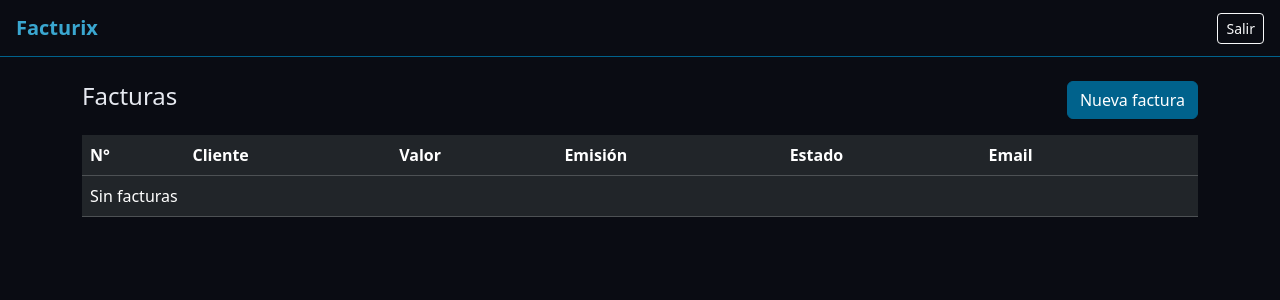
After one commit to vortex-labs-co/facturiX, a Django app: page /facturas/ in a window 1280 px wide. The commit adds this page. Shown: the top 300 px of the page. Run offline with Django 5.2, Linux system fonts and the light colour scheme; the visitor is signed in with stand-in values (Sample User, id 1); data that the repository does not hold is empty.

Commit message:
Fase 3: facturas con consecutivo, PDF y envio por email

```diff
--- a/core/admin.py
+++ b/core/admin.py
@@ -1,6 +1,7 @@
 from django.contrib import admin
 
-from .models import Cliente, Contrato
+from .models import Cliente, Contrato, Factura
 
 admin.site.register(Cliente)
 admin.site.register(Contrato)
+admin.site.register(Factura)
--- a/core/urls.py
+++ b/core/urls.py
@@ -14,4 +14,8 @@ urlpatterns = [
     path('contratos/', views.contrato_lista, name='contrato_lista'),
     path('contratos/nuevo/', views.contrato_crear, name='contrato_crear'),
     path('contratos/<int:pk>/editar/', views.contrato_editar, name='contrato_editar'),
+    path('facturas/', views.factura_lista, name='factura_lista'),
+    path('facturas/nueva/', views.factura_crear, name='factura_crear'),
+    path('facturas/<int:pk>/pdf/', views.factura_pdf, name='factura_pdf'),
+    path('facturas/<int:pk>/enviar/', views.factura_enviar, name='factura_enviar'),
 ]
--- a/core/views.py
+++ b/core/views.py
@@ -1,8 +1,12 @@
 from django.contrib.auth.decorators import login_required
+from django.core.mail import EmailMessage
+from django.http import HttpResponse
 from django.shortcuts import get_object_or_404, redirect, render
+from django.template.loader import render_to_string
+from xhtml2pdf import pisa
 
-from .forms import ClienteForm, ContratoForm
-from .models import Cliente, Contrato
+from .forms import ClienteForm, ContratoForm, FacturaForm
+from .models import Cliente, Contrato, Factura
 
 
 @login_required
@@ -65,3 +69,51 @@ def contrato_editar(request, pk):
         form.save()
         return redirect('contrato_lista')
     return render(request, 'core/form.html', {'form': form, 'titulo': 'Editar contrato'})
+
+
+def _factura_pdf(factura):
+    html = render_to_string('core/factura_pdf.html', {'factura': factura})
+    response = HttpResponse(content_type='application/pdf')
+    response['Content-Disposition'] = f'attachment; filename="{factura.numero}.pdf"'
+    pisa.CreatePDF(html, dest=response)
+    return response
+
+
+@login_required
+def factura_lista(request):
+    facturas = Factura.objects.select_related('cliente').all()
+    return render(request, 'core/factura_lista.html', {'facturas': facturas})
+
+
+@login_required
+def factura_crear(request):
+    form = FacturaForm(request.POST or None)
+    if form.is_valid():
+        form.save()
+        return redirect('factura_lista')
+    return render(request, 'core/form.html', {'form': form, 'titulo': 'Nueva factura'})
+
+
+@login_required
+def factura_pdf(request, pk):
+    factura = get_object_or_404(Factura, pk=pk)
+    return _factura_pdf(factura)
+
+
+@login_required
+def factura_enviar(request, pk):
+    factura = get_object_or_404(Factura, pk=pk)
+    if request.method == 'POST':
+        pdf = _factura_pdf(factura)
+        email = EmailMessage(
+            subject=f'Factura {factura.numero} - Vortex Labs',
+            body=f'Estimado/a {factura.cliente.nombre}, adjunto encontrará la factura {factura.numero}.',
+            to=[factura.cliente.correo],
+        )
+        email.attach(f'{factura.numero}.pdf', pdf.content, 'application/pdf')
+        email.send()
+        factura.enviada_email = True
+        factura.estado = 'enviada'
+        factura.save()
+        return redirect('factura_lista')
+    return render(request, 'core/factura_enviar.html', {'factura': factura})
--- /dev/null
+++ b/templates/core/factura_lista.html
@@ -0,0 +1,23 @@
+{% extends 'base.html' %}
+{% block content %}
+<div class="d-flex justify-content-between align-items-center mb-3">
+  <h4>Facturas</h4>
+  <a href="{% url 'factura_crear' %}" class="btn btn-primary">Nueva factura</a>
+</div>
+<table class="table table-dark table-hover">
+  <thead><tr><th>N°</th><th>Cliente</th><th>Valor</th><th>Emisión</th><th>Estado</th><th>Email</th><th></th></tr></thead>
+  <tbody>
+  {% for f in facturas %}
+    <tr>
+      <td>{{ f.numero }}</td><td>{{ f.cliente.nombre }}</td><td>${{ f.valor }}</td>
+      <td>{{ f.fecha_emision }}</td><td>{{ f.get_estado_display }}</td>
+      <td>{% if f.enviada_email %}✅{% else %}—{% endif %}</td>
+      <td>
+        <a href="{% url 'factura_pdf' f.pk %}" class="btn btn-sm btn-outline-light">PDF</a>
+        <a href="{% url 'factura_enviar' f.pk %}" class="btn btn-sm btn-outline-info">Enviar</a>
+      </td>
+    </tr>
+  {% empty %}<tr><td colspan="7">Sin facturas</td></tr>{% endfor %}
+  </tbody>
+</table>
+{% endblock %}
--- a/templates/dashboard.html
+++ b/templates/dashboard.html
@@ -5,5 +5,6 @@
 <div class="d-flex gap-2">
   <a href="{% url 'cliente_lista' %}" class="btn btn-outline-info">Clientes</a>
   <a href="{% url 'contrato_lista' %}" class="btn btn-outline-info">Contratos</a>
+  <a href="{% url 'factura_lista' %}" class="btn btn-outline-info">Facturas</a>
 </div>
 {% endblock %}
```
Also changed, not shown: core/forms.py (+8 -1 lines), core/models.py (+30 -0 lines), templates/core/factura_enviar.html (added, +9 -0 lines), templates/core/factura_pdf.html (added, +20 -0 lines), core/migrations/0002_factura.py (added).
